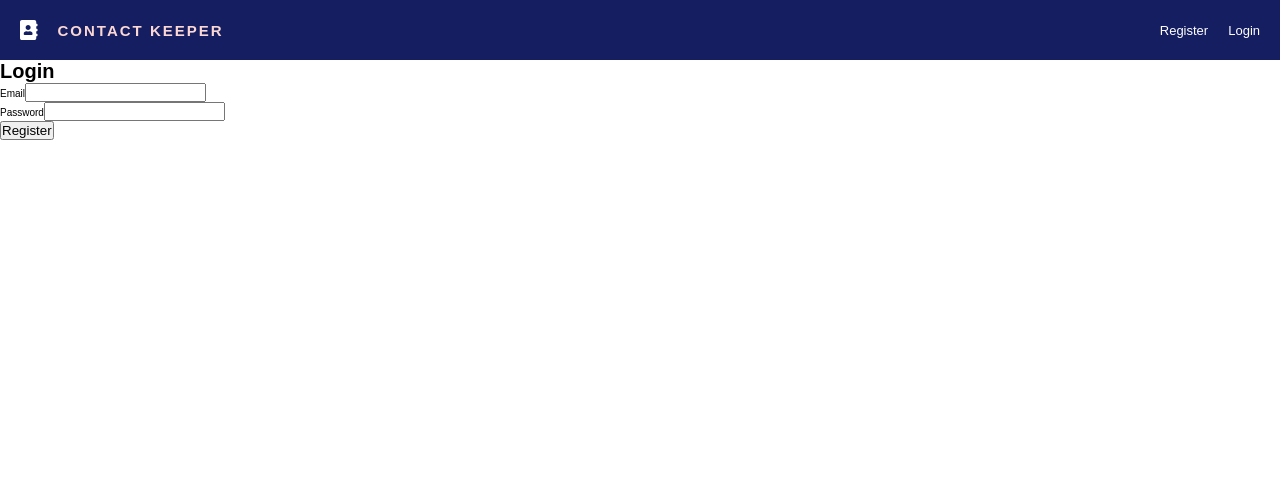
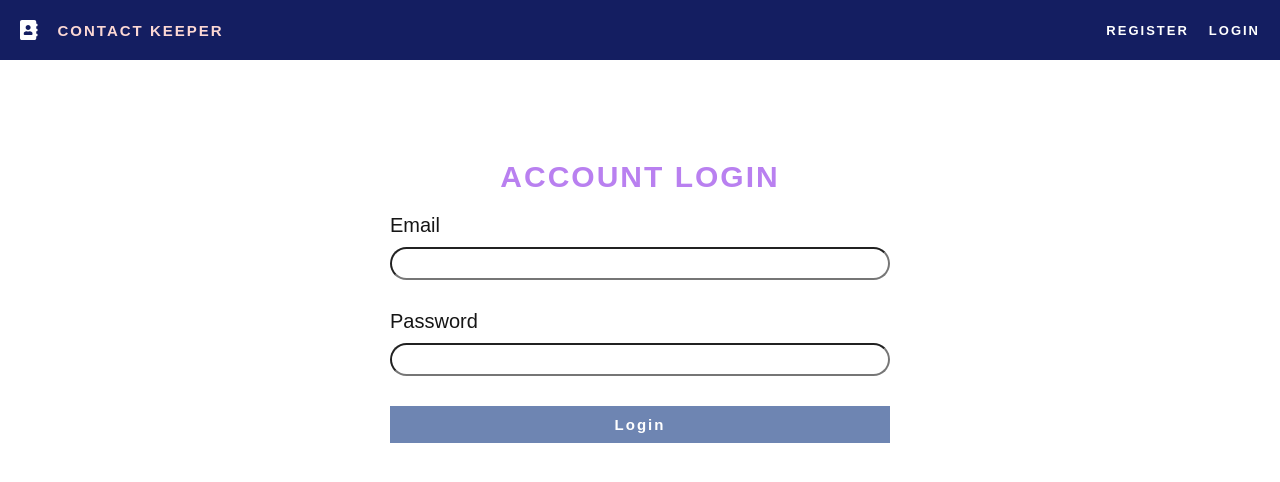
Before and after one commit to SwastikSonkusare/Contact-Keeper, a React (Create React App) app in the folder client/: page /signin in a window 1280 px wide. Shown: the top 482 px of the page. Built offline with nearby package versions, Linux system fonts and the light colour scheme; what react-toast-notifications would draw is missing.

Commit message:
added: login page'

```diff
--- a/client/src/components/Header/Header.scss
+++ b/client/src/components/Header/Header.scss
@@ -37,5 +37,8 @@
     text-decoration: none;
     font-size: 1.3rem;
     color: #fff;
+    text-transform: uppercase;
+    font-weight: 700;
+    letter-spacing: 2px;
   }
 }
--- a/client/src/screens/LoginScreen/LoginScreen.js
+++ b/client/src/screens/LoginScreen/LoginScreen.js
@@ -3,6 +3,8 @@ import { useDispatch, useSelector } from "react-redux";
 import { useHistory } from "react-router-dom";
 
 import { signIn } from "../../actions/auth";
+
+import "./LoginScreen.scss";
 
 const LoginScreen = () => {
   const initialState = {
@@ -31,7 +33,7 @@ const LoginScreen = () => {
 
   return (
     <div className="auth">
-      <h1 className="auth__header">Login</h1>
+      <h1 className="auth__header">Account Login</h1>
       <form className="form" onSubmit={handleSubmit}>
         <div className="form__control">
           <label className="form__label">Email</label>
@@ -59,7 +61,7 @@ const LoginScreen = () => {
         </div>
 
         <button className="form__button" type="submit">
-          Register
+          Login
         </button>
       </form>
     </div>
--- a/client/src/screens/LoginScreen/LoginScreen.scss
+++ b/client/src/screens/LoginScreen/LoginScreen.scss
@@ -0,0 +1,48 @@
+.auth {
+  margin: 10rem auto;
+  max-width: 50rem;
+
+  &__header {
+    text-transform: uppercase;
+    font-size: 3rem;
+    text-align: center;
+    letter-spacing: 2px;
+    color: #b980f0;
+    margin-bottom: 2rem;
+  }
+}
+
+.form {
+  &__control {
+    display: flex;
+    grid-gap: 1rem;
+    flex-direction: column;
+    margin-block-end: 3rem;
+  }
+
+  &__label {
+    font-size: 2rem;
+    color: #161616;
+  }
+
+  &__input {
+    padding: 0.7rem 1rem;
+    border-radius: 30px;
+
+    &:focus {
+      outline: none;
+      border: 2px solid #261c2c;
+    }
+  }
+
+  &__button {
+    color: #fff;
+    font-size: 1.5rem;
+    font-weight: 600;
+    padding: 1rem;
+    width: 100%;
+    border: none;
+    background-color: #6e85b2;
+    letter-spacing: 2px;
+  }
+}
```
